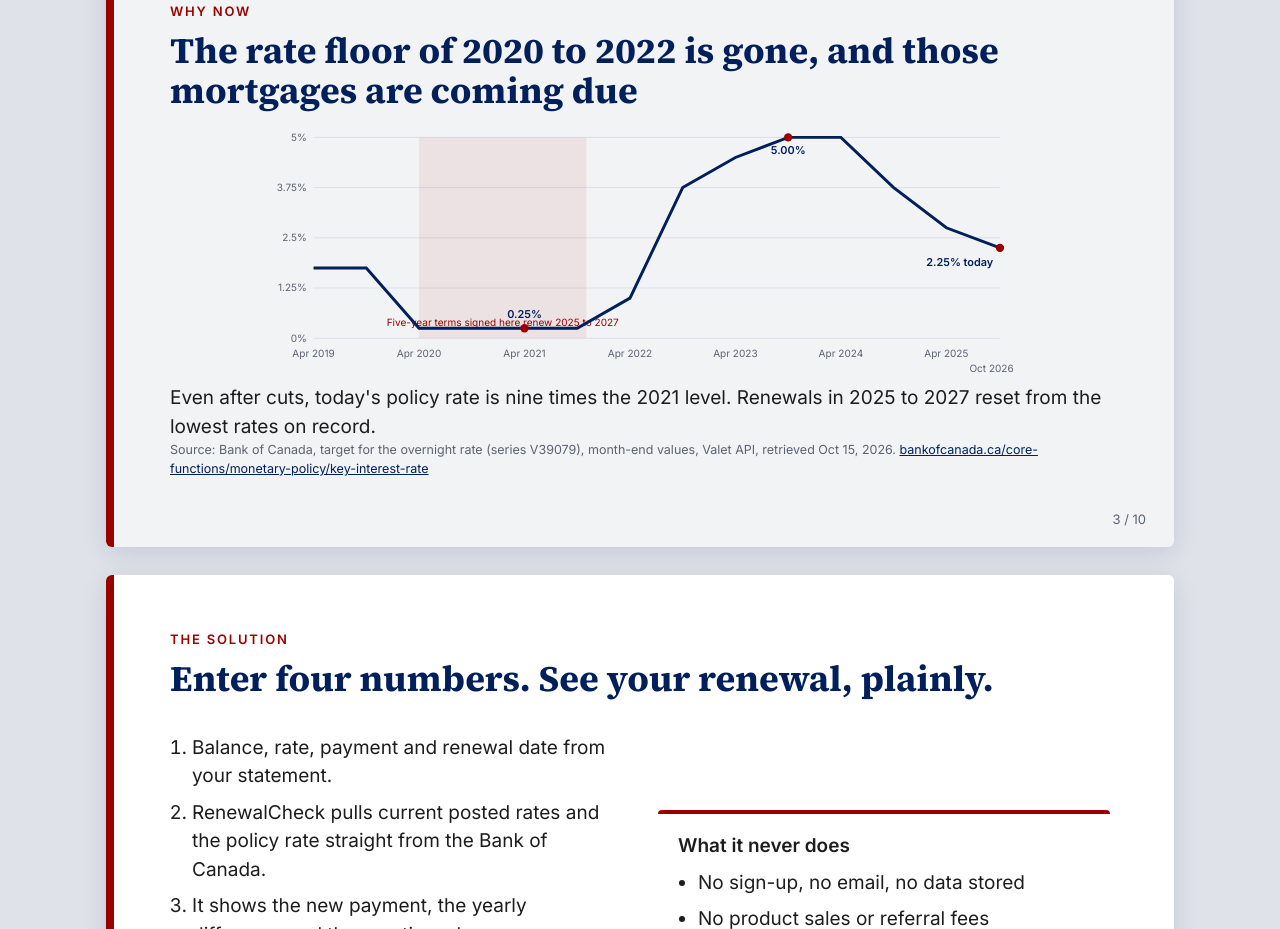
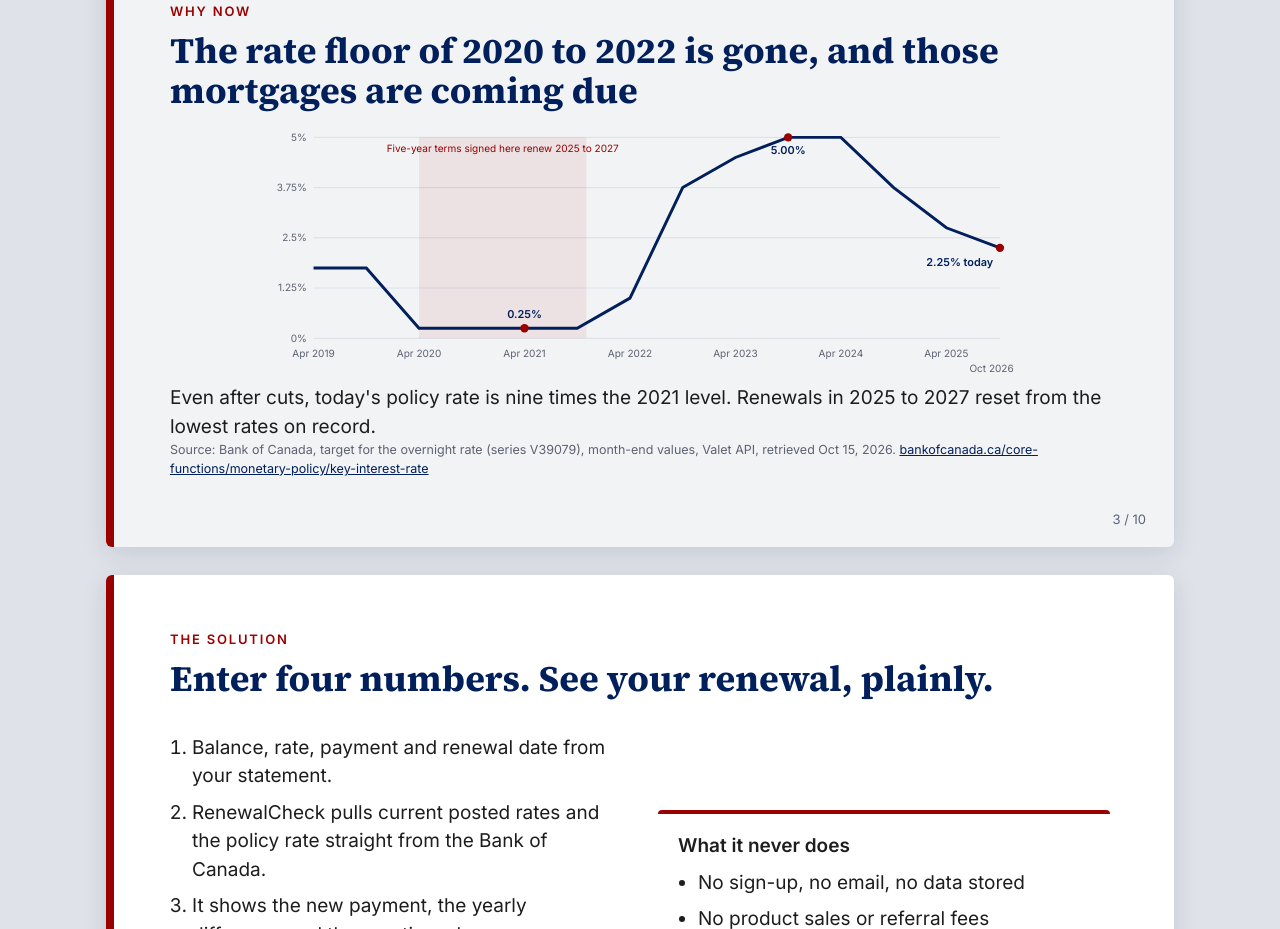
Before and after one commit to ALENZACODES/renewal-check-pitch, a plain HTML site: page index.html in a window 1280 px wide. Shown: the part 1335-2264 px from the top of the page. Drawn offline with Linux system fonts and the light colour scheme.

Commit message:
Fix chart label

```diff
--- a/index.html
+++ b/index.html
@@ -52,7 +52,7 @@ svg text{font-family:Inter,sans-serif}
 <svg viewBox="0 0 900 300" width="100%" role="img" aria-label="Bank of Canada policy rate, April 2019 to October 2026">
 <g stroke="#d7dbe3"><line x1="60" y1="250" x2="880" y2="250"/><line x1="60" y1="190" x2="880" y2="190"/><line x1="60" y1="130" x2="880" y2="130"/><line x1="60" y1="70" x2="880" y2="70"/><line x1="60" y1="10" x2="880" y2="10"/></g>
 <g font-size="12" fill="#5b6272" text-anchor="end"><text x="52" y="254">0%</text><text x="52" y="194">1.25%</text><text x="52" y="134">2.5%</text><text x="52" y="74">3.75%</text><text x="52" y="14">5%</text></g>
-<rect x="186" y="10" width="200" height="240" fill="#990000" opacity=".07"/><text x="286" y="235" font-size="12" fill="#990000" text-anchor="middle">Five-year terms signed here renew 2025 to 2027</text>
+<rect x="186" y="10" width="200" height="240" fill="#990000" opacity=".07"/><text x="286" y="28" font-size="12" fill="#990000" text-anchor="middle">Five-year terms signed here renew 2025 to 2027</text>
 <polyline fill="none" stroke="#011F5B" stroke-width="3.5" points="60,166 123,166 186,238 249,238 312,238 375,238 438,202 501,70 564,34 627,10 690,10 753,70 816,118 880,142"/>
 <g fill="#990000"><circle cx="312" cy="238" r="5"/><circle cx="627" cy="10" r="5"/><circle cx="880" cy="142" r="5"/></g>
 <g font-size="13" fill="#011F5B" font-weight="600"><text x="312" y="226" text-anchor="middle">0.25%</text><text x="627" y="30" text-anchor="middle">5.00%</text><text x="872" y="164" text-anchor="end">2.25% today</text></g>
```
